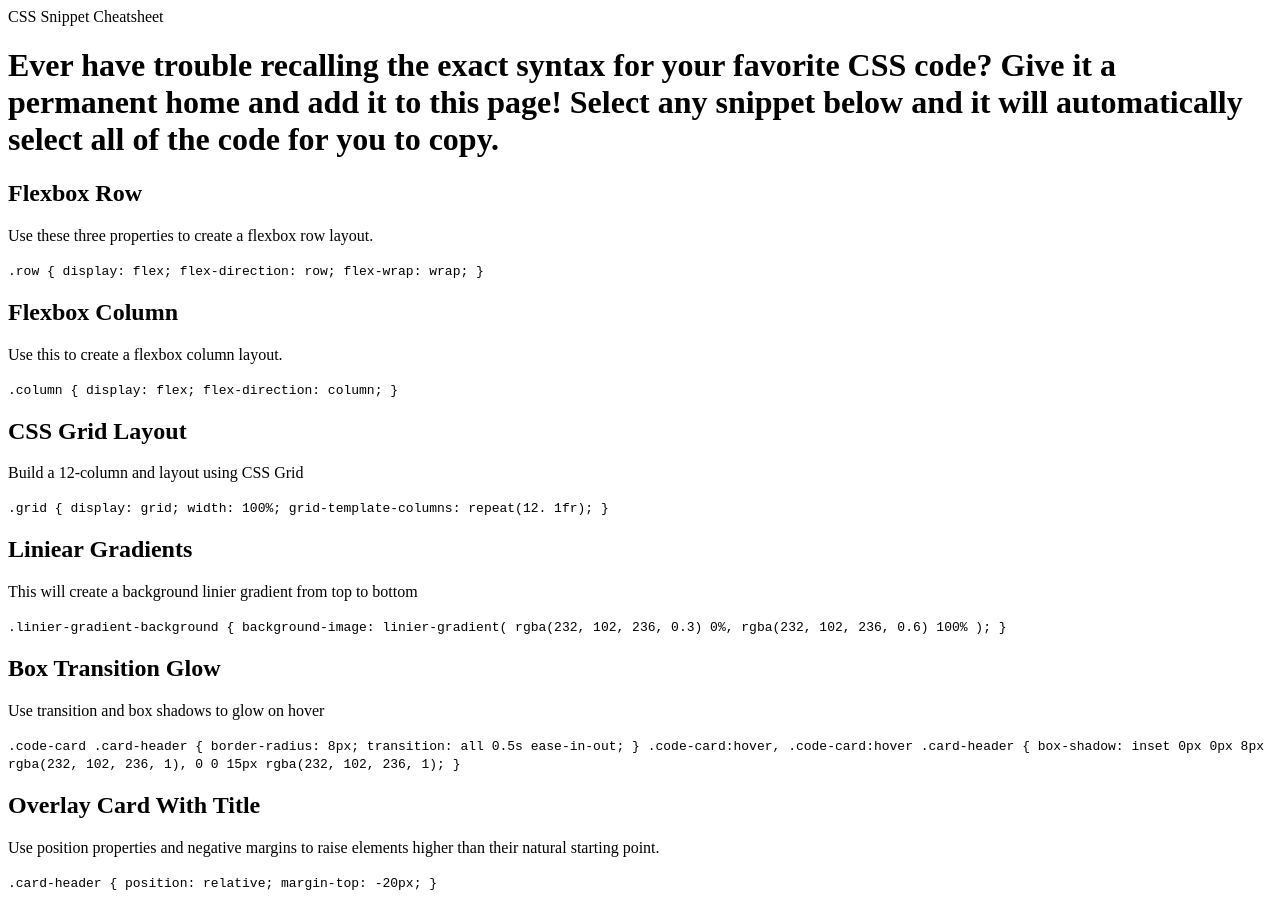
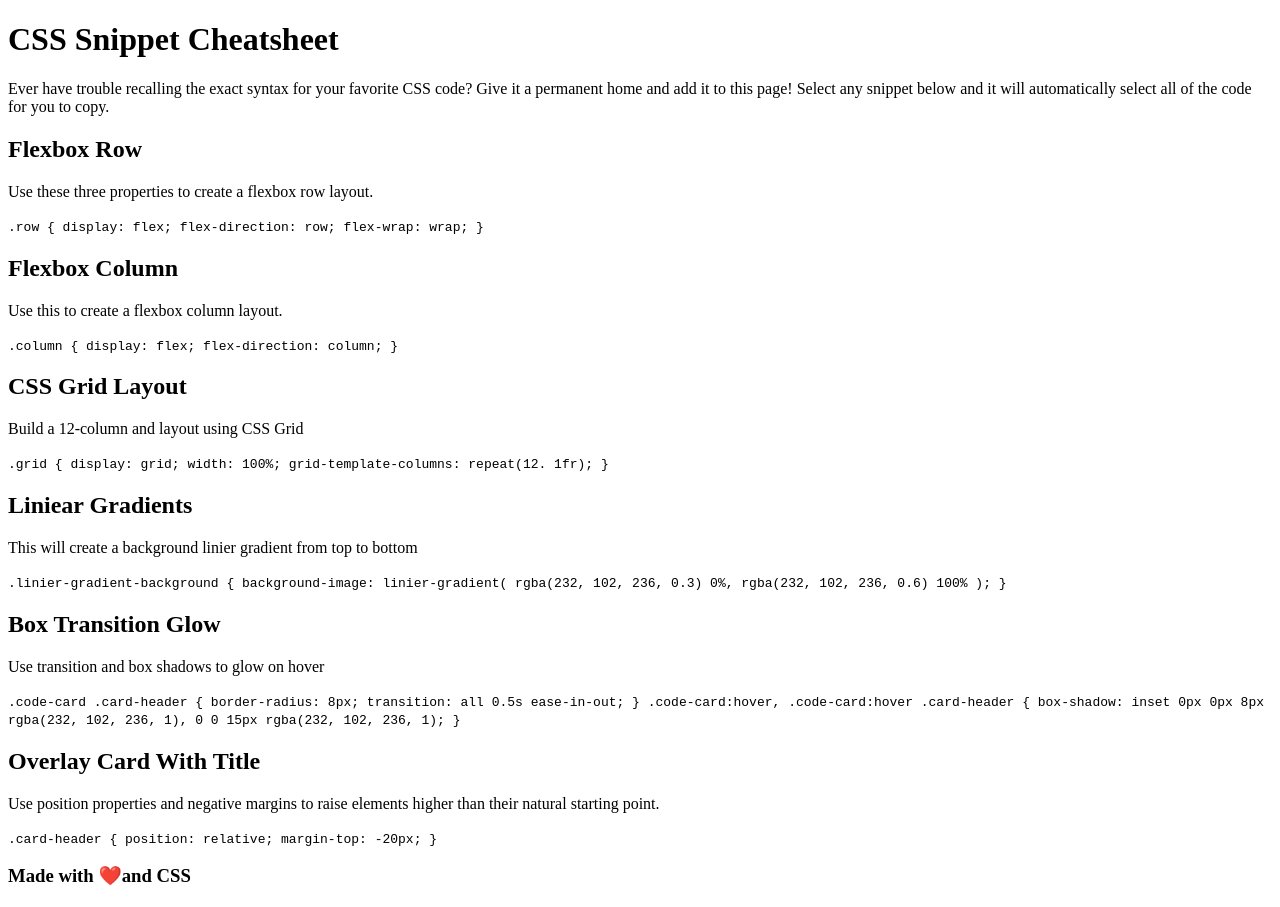
Before and after one commit to TylerBYeager/css-snippet, a plain HTML site: page index.html in a window 1280 px wide. Drawn offline with Linux system fonts and the light colour scheme.

Commit message:
fixed h1

```diff
--- a/assets/style.css
+++ b/assets/style.css
@@ -0,0 +1,3 @@
+body {
+    font-family: sans-serif;
+}
--- a/index.html
+++ b/index.html
@@ -9,9 +9,11 @@
 
 
 <body>
-    <header>CSS Snippet Cheatsheet</header>
+    <header>
+      <h1>CSS Snippet Cheatsheet</h1>
+        <p>Ever have trouble recalling the exact syntax for your favorite CSS code? Give it a permanent home and add it to this page! Select any snippet below and it will automatically select all of the code for you to copy.</p>
+    </header>
 
-    <h1>Ever have trouble recalling the exact syntax for your favorite CSS code? Give it a permanent home and add it to this page! Select any snippet below and it will automatically select all of the code for you to copy.</h1>
 
     <main>
         <section>
@@ -98,6 +100,8 @@
 
 
 
-    <footer></footer>
+    <footer>
+        <h3>Made with <span aria-label="heart">❤️</span>and CSS</h3>
+    </footer>
 </body>
 </html>
```
